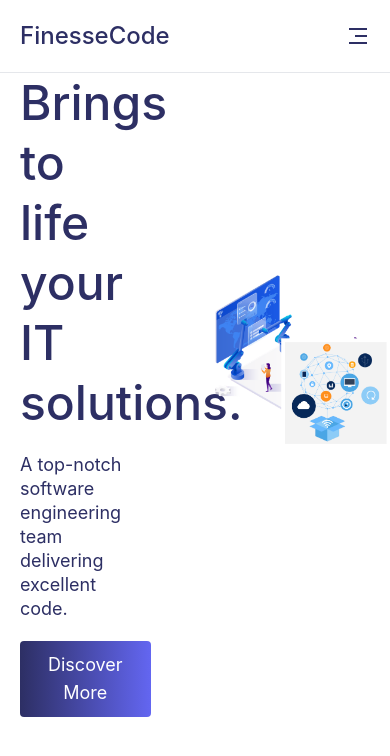
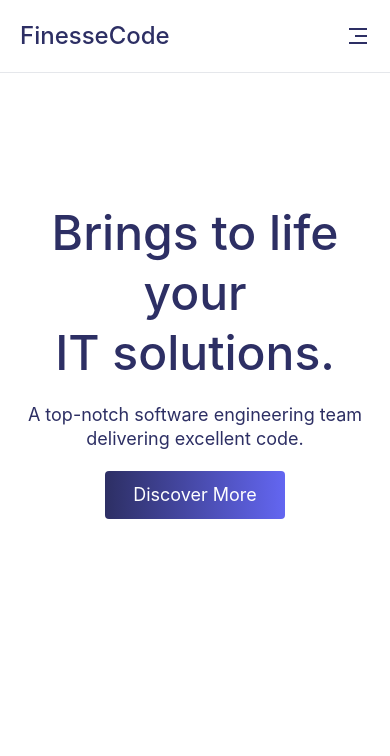
Before and after one commit to scryptwiz/finessecode, a React (Create React App) app: page / in a window 390 px wide. Shown: the top 756 px of the page. Built offline with nearby package versions, Linux system fonts and the light colour scheme.

Commit message:
Update HomeHero.jsx

```diff
--- a/src/Components/HomeHero.jsx
+++ b/src/Components/HomeHero.jsx
@@ -1,14 +1,14 @@
 const HomeHero = () => {
   return (
     <div className="w-full h-[36rem] flex">
-        <div className="max-w-6xl mx-auto h-[36rem] w-full flex">
-            <div className="w-2/5 px-5 xl:px-0 my-auto gap-5 flex flex-col">
+        <div className="max-w-6xl mx-auto h-[36rem] w-full flex lg:flex-row flex-col">
+            <div className="md:w-fit mx-auto lg:py-0 text-center lg:text-left py-16 lg:w-2/5 px-5 xl:px-0 my-auto gap-5 flex flex-col">
                 <h1 className="text-5xl leading-tight text-finesseBlue font-medium">Brings to life your <br /> IT solutions.</h1>
                 <p className="text-finesseBlue text-lg leading-6">A top-notch software engineering team <br /> delivering excellent code.</p>
-                <button className="text-white w-fit px-7 py-2.5 rounded text-lg bg-gradient-to-r to-indigo-500 from-finesseBlue">Discover More</button>
+                <button className="text-white mx-auto lg:m-0 w-fit px-7 py-2.5 rounded text-lg bg-gradient-to-r to-indigo-500 from-finesseBlue">Discover More</button>
             </div>
-            <div className="w-3/5 flex">
-              <img src="/assets/heroImg.png" alt="heroImg" className="object-cover w-9/12 ml-auto my-auto" />
+            <div className="md:w-full lg:w-3/5 flex">
+              <img src="/assets/heroImg.png" alt="heroImg" className="object-cover hidden md:inline-flex w-11/12 md:w-6/12 lg:w-9/12  mx-auto lg:mr-0 lg:ml-auto lg:my-auto" />
             </div>
         </div>
     </div>
```
